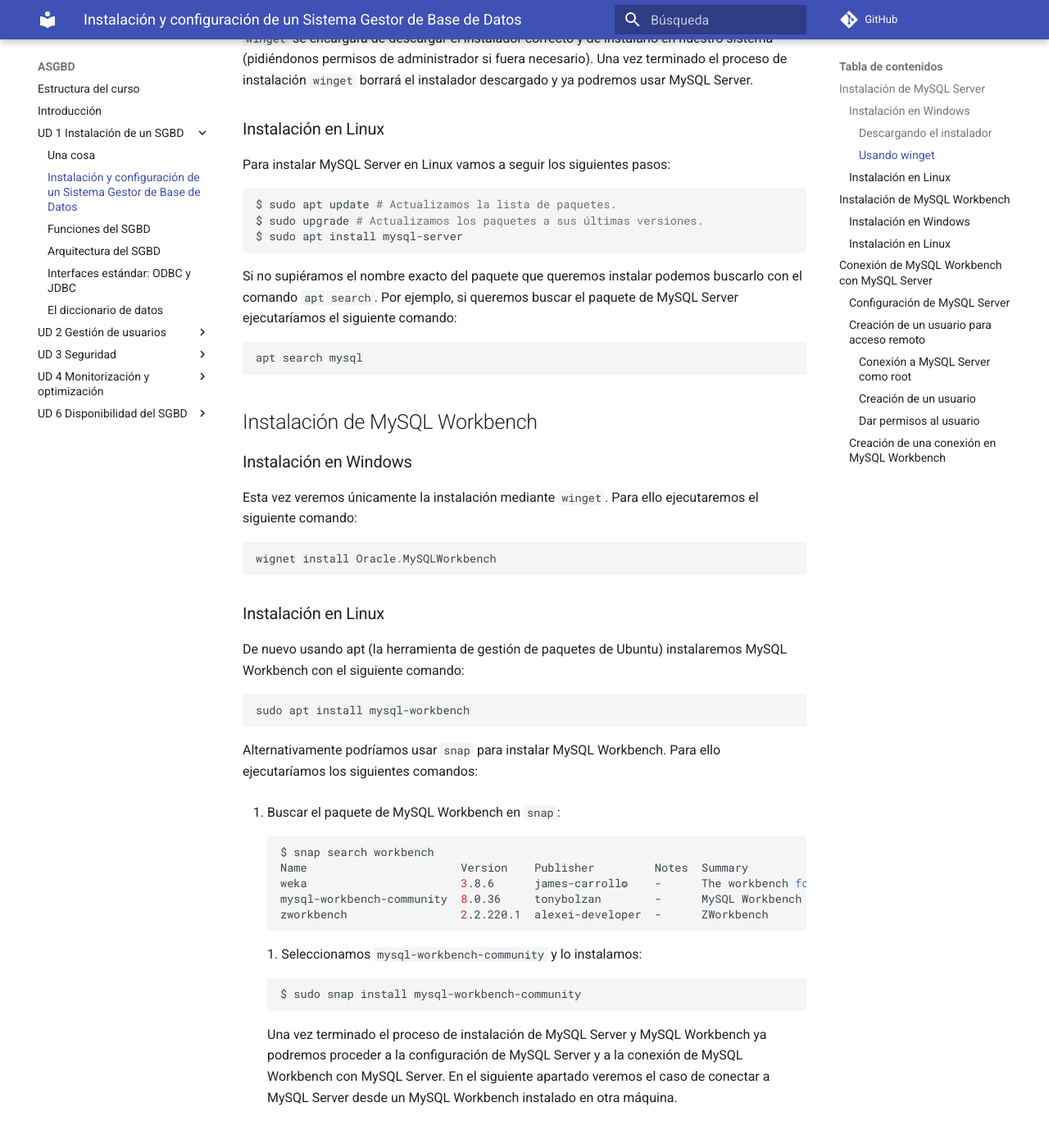
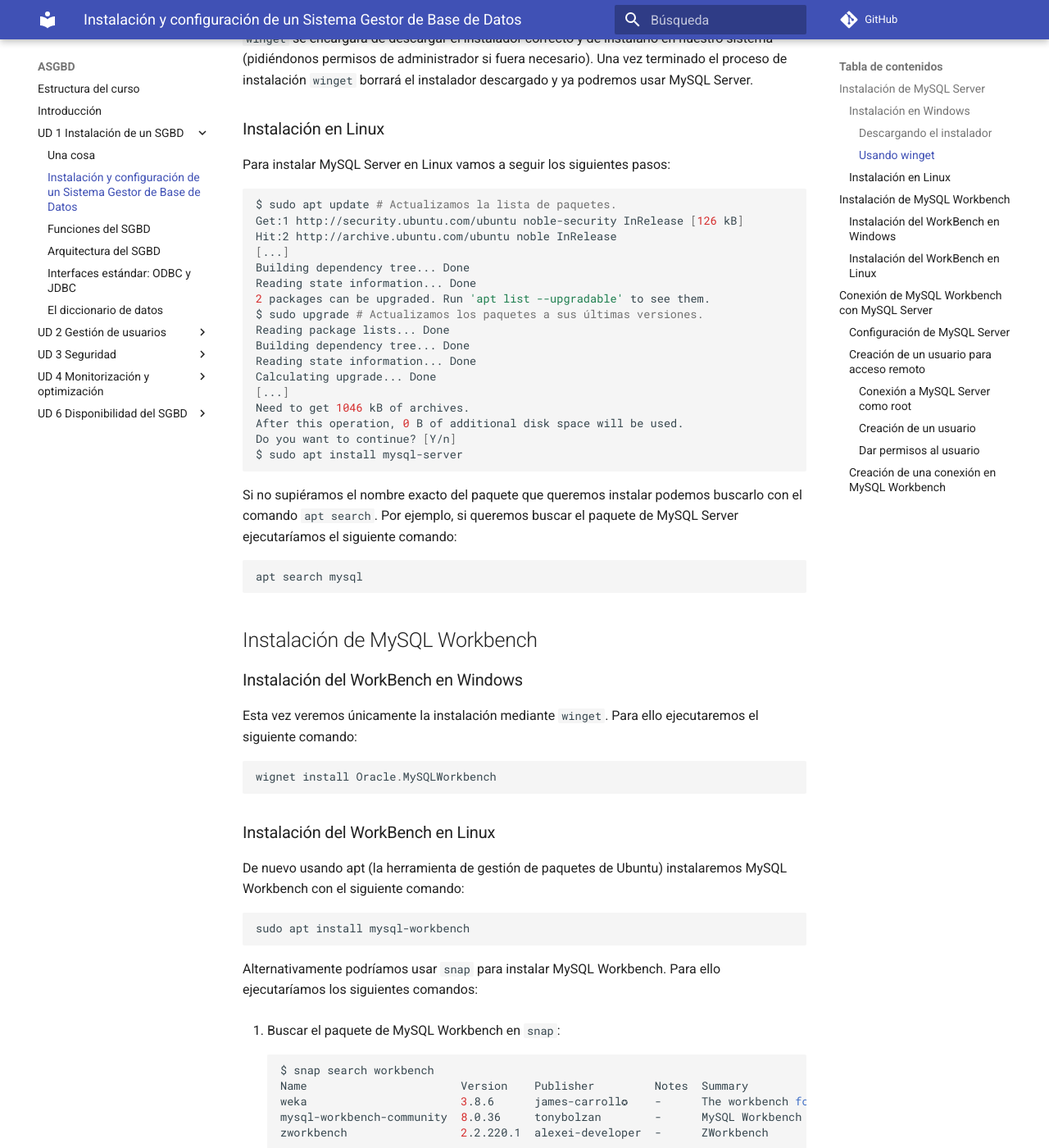
Before and after one commit to mmourazos/Curso-2024-2025, an MkDocs documentation site: the page built from docs/ASGBD/UD 1 - Instalación de un SGBD/1 Instalación y configuración de un SGBD.md, in a window 1280 px wide and 1400 px high, scrolled down 2598 px. Shown: the whole window at 82% size. Built offline with MkDocs 1.6.1 and Material for MkDocs 9.7.7, drawn with Linux system fonts in a browser that asks for light colours; comment, search, counter and statistics services are not loaded; some of the changed text lies outside the part shown.

Commit message:
Cosas antes de salir

````diff
--- a/docs/ASGBD/UD 1 - Instalación de un SGBD/1 Instalación y configuración de un SGBD.md
+++ b/docs/ASGBD/UD 1 - Instalación de un SGBD/1 Instalación y configuración de un SGBD.md
@@ -43,11 +43,13 @@
 MySQL Shell                     Oracle.MySQLShell                  8.4.0                   winget
 MySQL Workbench 8.0 CE          Oracle.MySQLWorkbench              8.0.38                  winget
 ```
+
 El que nos interesa es el paquete `Oracle.MySQL` que es el servidor de MySQL de Oracle. Para instalarlo ejecutaríamos el siguiente comando:
 
 ```powershell
 winget install Oracle.MySQL
 ```
+
 `winget` se encargará de descargar el instalador correcto y de instalarlo en nuestro sistema (pidiéndonos permisos de administrador si fuera necesario). Una vez terminado el proceso de instalación `winget` borrará el instalador descargado y ya podremos usar MySQL Server.
 
 ### Instalación en Linux
@@ -56,7 +58,21 @@
 
 ```bash
 $ sudo apt update # Actualizamos la lista de paquetes.
+Get:1 http://security.ubuntu.com/ubuntu noble-security InRelease [126 kB]
+Hit:2 http://archive.ubuntu.com/ubuntu noble InRelease
+[...]
+Building dependency tree... Done
+Reading state information... Done
+2 packages can be upgraded. Run 'apt list --upgradable' to see them.
 $ sudo upgrade # Actualizamos los paquetes a sus últimas versiones.
+Reading package lists... Done
+Building dependency tree... Done
+Reading state information... Done
+Calculating upgrade... Done
+[...]
+Need to get 1046 kB of archives.
+After this operation, 0 B of additional disk space will be used.
+Do you want to continue? [Y/n]
 $ sudo apt install mysql-server
 ```
 
@@ -68,7 +84,7 @@
 
 ## Instalación de MySQL Workbench
 
-### Instalación en Windows
+### Instalación del WorkBench en Windows
 
 Esta vez veremos únicamente la instalación mediante `winget`. Para ello ejecutaremos el siguiente comando:
 
@@ -76,9 +92,10 @@
 wignet install Oracle.MySQLWorkbench
 ```
 
-### Instalación en Linux
+### Instalación del WorkBench en Linux
 
 De nuevo usando apt (la herramienta de gestión de paquetes de Ubuntu) instalaremos MySQL Workbench con el siguiente comando:
+
 ```bash
 sudo apt install mysql-workbench
 ```
@@ -94,11 +111,13 @@
     mysql-workbench-community  8.0.36     tonybolzan        -      MySQL Workbench
     zworkbench                 2.2.220.1  alexei-developer  -      ZWorkbench
     ```
+
 1. Seleccionamos `mysql-workbench-community` y lo instalamos:
 
     ```bash
     $ sudo snap install mysql-workbench-community
     ```
+
 Una vez terminado el proceso de instalación de MySQL Server y MySQL Workbench ya podremos proceder a la configuración de MySQL Server y a la conexión de MySQL Workbench con MySQL Server. En el siguiente apartado veremos el caso de conectar a MySQL Server desde un MySQL Workbench instalado en otra máquina.
 
 ## Conexión de MySQL Workbench con MySQL Server
@@ -111,11 +130,11 @@
 
 *En Windows, el archivo de configuración de MySQL Server puede ser tanto `my.cnf` como `my.ini` y, en el momento de arrancar el servidor, éste lo buscará en las siguientes localizaciones:`
 
-| Fichero de configuración | Propósito |
-| :----: | :----: |
+|      Fichero de configuración      |     Propósito     |
+| :--------------------------------: | :---------------: |
 | `%WINDIR%\my.ini, %WINDIR%\my.cnf` | Opciones globales |
-| `C:\my.ini, C:\my.cnf ` | Opciones globales |
-| `BASEDIR\my.ini, BASEDIR\my.cnf` | Opciones globales |
+|      `C:\my.ini, C:\my.cnf `       | Opciones globales |
+|  `BASEDIR\my.ini, BASEDIR\my.cnf`  | Opciones globales |
 
 *Volvamos a Ubuntu Server...*
 
@@ -193,7 +212,6 @@
 
 Estos permisos los tendrá sobre todas las bases de datos (`*.*`) y desde la dirección IP que hayamos indicado en `ip_desde_donde_conecta`.
 
-
 Finalmente hemos de recargar los privilegios para que los cambios surtan efecto:
 
 ```sql
````
Also changed, not shown: other parts of docs/ASGBD/UD 1 - Instalación de un SGBD/1 Instalación y configuración de un SGBD.md (+1 -1 lines).
